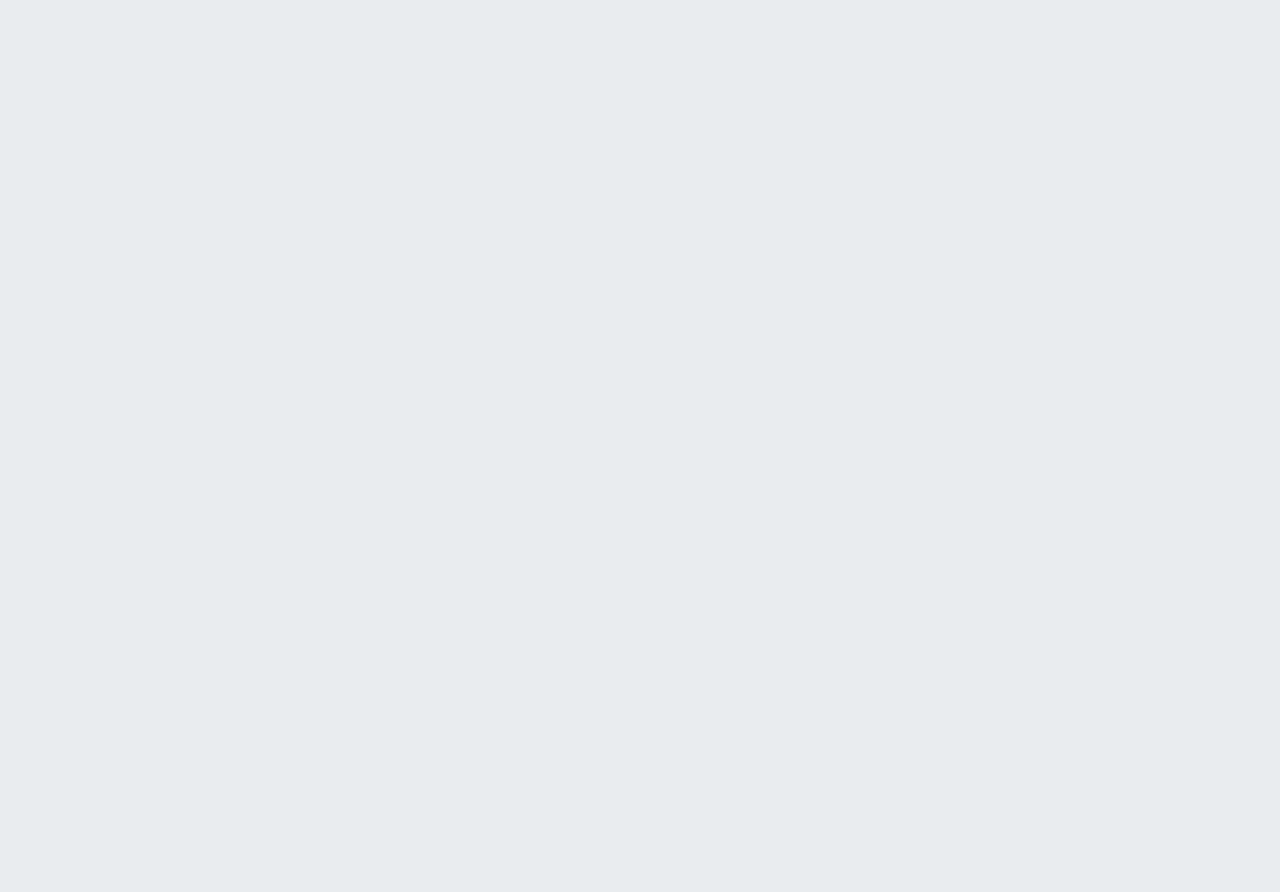
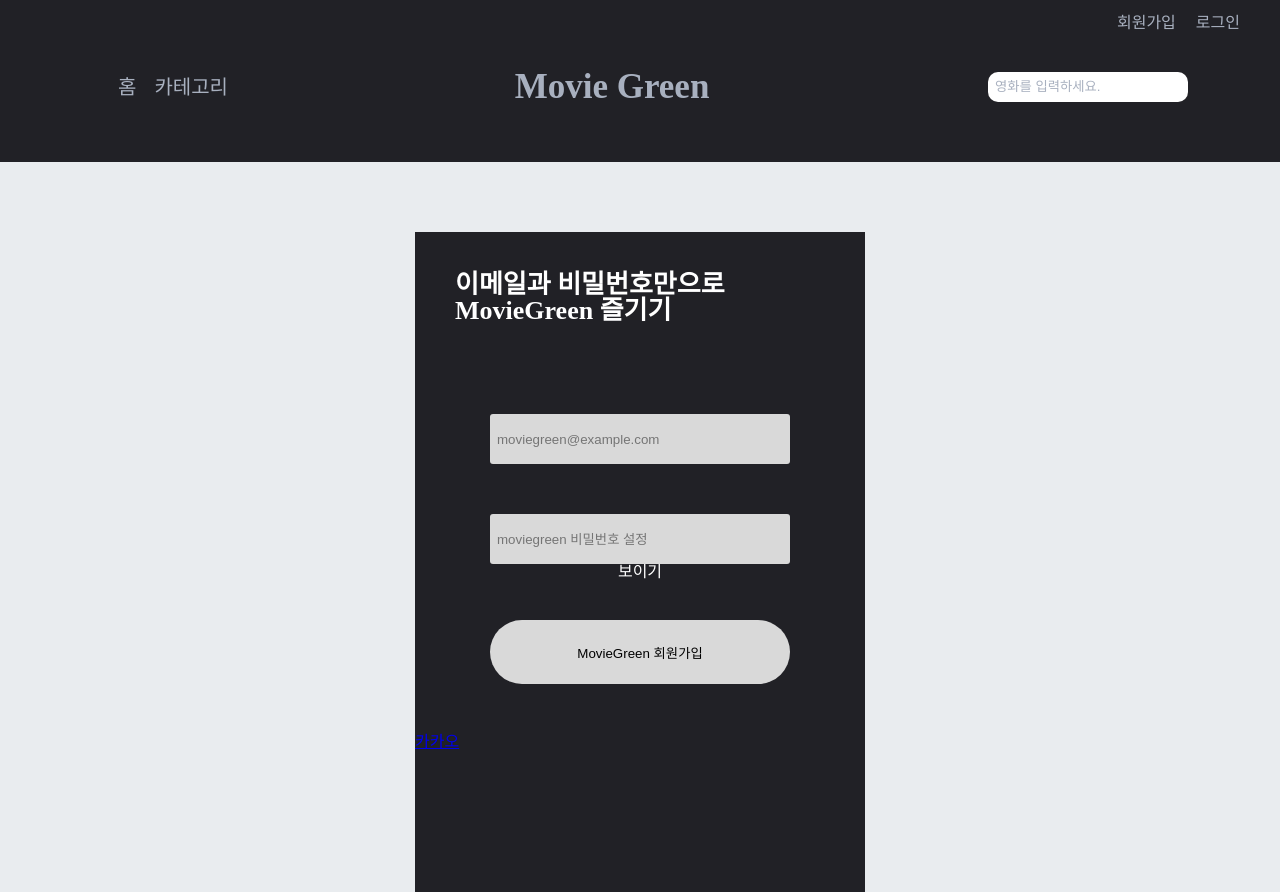
Before and after one commit to Wonahyeon/MovieGreen, a React (Create React App) app: page /sign-in in a window 1280 px wide. Before the commit this address had no page. Before the commit the page ends 800 px from the top, so only its background shows below. Built offline with nearby package versions, Linux system fonts and the light colour scheme.

Commit message:
이메일, 비밀번호, 비밀번호 visible

```diff
--- a/src/App.js
+++ b/src/App.js
@@ -6,6 +6,7 @@ import MovieList2015 from "./category/movieyear/MovieList2015";
 import MovieList2023 from "./category/movieyear/MovieList2023";
 import Header from "./components/Header";
 import { Route, Routes } from "react-router";
+import Signin from "./pages/Signin";
 import Login from "./pages/Login";
 import MovieSearch from "./components/MovieSearch";
 import Detail from "./components/Detail";
@@ -28,7 +29,7 @@ function App() {
           <Route path="/" element={<MovieSearch/>} />
           <Route path="/movie-detail" element={<Detail/>} />
           <Route path="/log-in" />
-          {/* <Route path="/sign-in" element={<Signin />} /> */}
+          <Route path="/sign-in" element={<Signin />} />
           <Route path="/log-in" element={<Login />} />
           <Route path="/movie-year" element={
             <>
--- a/src/pages/Signin.js
+++ b/src/pages/Signin.js
@@ -1,5 +1,6 @@
-import React from 'react';
+import React, { useState } from 'react';
 import styled from 'styled-components';
+// import { AiFillEyeInvisible } from "react-icons/md";
 
 const SigninWrapper = styled.div`
   background: #212126;
@@ -15,15 +16,139 @@ const MainSignin = styled.div`
   justify-content: center;
   align-items: center;
 
+
+  .SignContent{
+    color: #fff;
+    font-size: 26px;
+    font-weight: 600;
+    padding: 40px;
+  }
+
+  input{
+    position: relative;
+    width: 300px;
+    height: 50px;
+    margin-top: 50px;
+    padding: 7px;
+    background: #D9D9D9;
+    box-sizing: border-box;
+    outline: none;
+    border: none;
+    border-radius: 3px;
+  }
+  p{
+    color: red;
+  }
+  span{
+    color: white;
+  }
+  button{
+    width: 300px;
+    height: 4rem;
+    margin-top: 40px;
+    background: #D9D9D9;
+    border-radius: 40px;
+    outline: none;
+    border: none;
+  }
 `;
 
+const SnsSign = styled.div`
+  margin-top: 50px;
+
+  span{
+    border-bottom: 1px solid white;
+  }
+`;
+
+function Signin(props) {
+  const [signemail, setSignemail] = useState(''); //이메일
+  const [password, setPassword] = useState(''); //비밀번호
+  const [passwordType, setPasswordType] = useState({ //비밀번호 visible
+    type: 'password',
+    visible: false
+  });
+
+  // const [capsLockFlag, setCapsLockFlag] = useState(''); //한글 입력 방지
 
 
-function Signin(props) {
+  const handleEmail = (e) => { //이메일
+    if (signemail.length < 4) {
+    }
+    setSignemail(e.target.value)
+  }
+  const handlePassword = (e) => { //비밀번호
+    setPassword(e.target.value)
+  }
+  const handlePasswordType = (e) => { //비밀번호 visible
+    setPasswordType(() => {
+      if (!passwordType.visible) {
+        return {type: 'text', visible: true}
+      }
+      return { type: 'password', visible: false}
+    })
+  }
+
+  // -----
+  // const checkCapsLock = (e) => { //한글 입력 방지
+  //   const capsLock = e.getModifierState('CapsLock');
+  //   setCapsLockFlag(capsLock);
+  // }
+  // const dataRuleCheck = (ch) => {
+  //   const code = ch.charCodeAt(0);
+  //   if (48 <= code && code <= 57) return true;
+  //   if (65 <= code && code <= 90) return true;
+  //   if (97 <= code && code <= 122) return true;
+  //   return false;
+  // }
+
+  const handleButton = (e) => { //회원가입 버튼
+    alert('회원가입되었습니다');
+    e.preventDefault();
+  }
+
   return (
     <>
       <SigninWrapper>
+        <MainSignin >
+          <h1 className='SignContent'>이메일과 비밀번호만으로 MovieGreen 즐기기</h1>
+          <label for='email'></label>
+          <input type='text' id='email' placeholder='moviegreen@example.com'
+            value={signemail}
+            onChange={handleEmail}
 
+            // 한글 방지 입력
+            // onChange={(e) => getCapsLock(e)}
+            // onKeyDown={(e) => checkCapsLock(e)}
+          ></input>
+          {signemail && <p>5~50자의 이메일 형식으로 입력해주세요.</p>}
+
+
+          <label for='pw'></label>
+          <input type={passwordType.type} id='pw' placeholder='moviegreen 비밀번호 설정'
+            value={password}
+            onChange={handlePassword}
+          ></input>
+          <span onClick={handlePasswordType}>
+            {passwordType.visible ? <span>숨기기</span> : <span>보이기</span>}
+          </span>
+
+          <button
+            type='submit'
+            onClick={handleButton}
+          >
+            MovieGreen 회원가입
+          </button>
+        </MainSignin>
+
+        <SnsSign>
+          <span></span>
+          <ul>
+            <li><a href='https://accounts.kakao.com'>카카오</a></li>
+          </ul>
+
+
+        </SnsSign>
       </SigninWrapper>
     </>
   );
```
